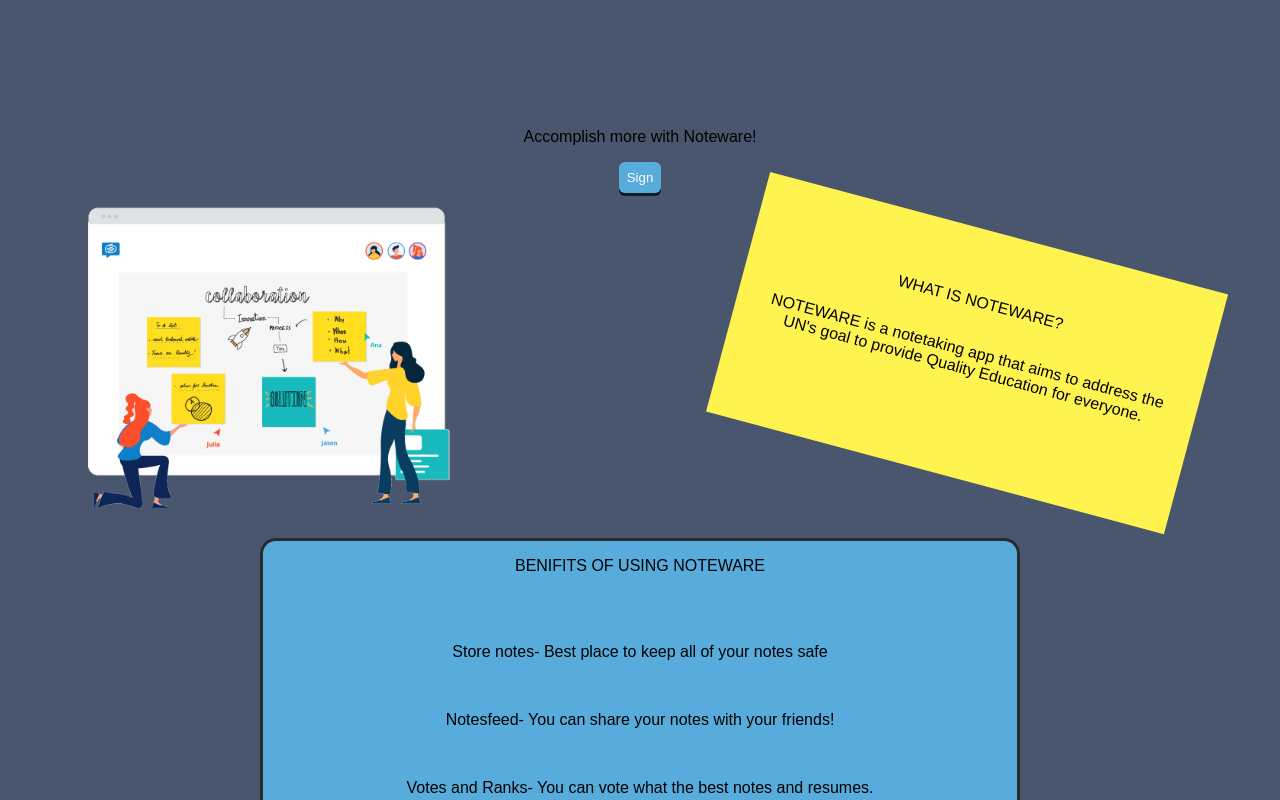
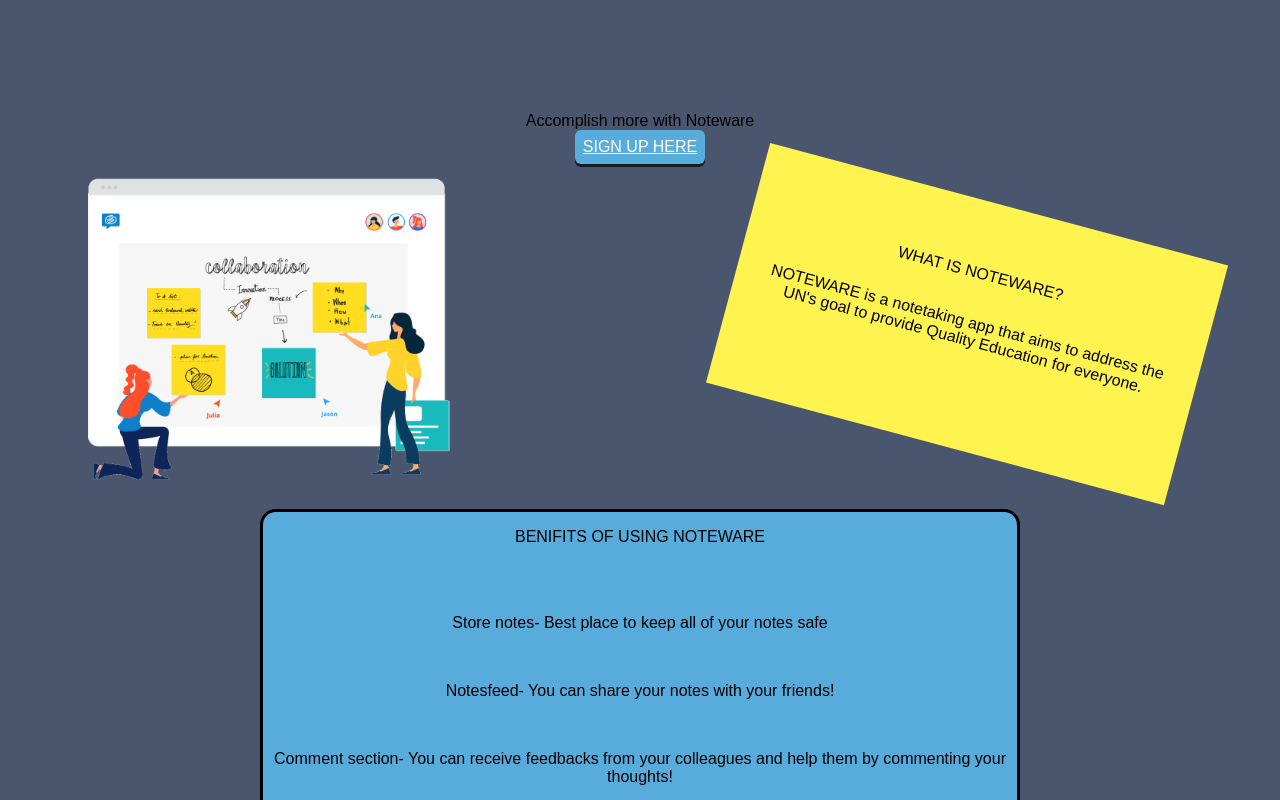
Before and after one commit to sadmoonys/CS2001p_retake_Marta_Ignatowicz, a React (Create React App) app in the folder front/: page / in a window 1280 px wide. Shown: the part 200-1000 px from the top of the page. Built offline with nearby package versions, Linux system fonts and the light colour scheme.

Commit message:
Redesigning homepage XD

```diff
--- a/front/src/Components/LandingPage/LandingIndex.jsx
+++ b/front/src/Components/LandingPage/LandingIndex.jsx
@@ -13,10 +13,11 @@ class LandingIndex extends Component {
             <section>
                 <Header />
                 <main>
-                <p>Accomplish more with Noteware!</p>
-                <button type="button" className="UP">Sign</button>
+                <label className='acc' for="Name">Accomplish more with Noteware</label>
+                <Link to="/Signup" className="UP">SIGN UP HERE </Link  >
                     <div className="firstBox">
                         <div className="box">
+
                             <img className="collaboration" src={notes} alt="" />
 
                         </div>
@@ -42,8 +43,6 @@ class LandingIndex extends Component {
                             <br></br>
                             <p> Notesfeed- You can share your notes with your friends!</p>
                             <br></br>
-                            <p> Votes and Ranks- You can vote what the best notes and resumes. </p>
-                            <br></br>
                             <p> Comment section- You can receive feedbacks from your colleagues and help them by commenting your thoughts!</p>
                             <br></br>
                             <p> Votes and Ranks- You can vote what the best notes and resume!</p>
--- a/front/src/Components/LandingPage/LandingStyle.css
+++ b/front/src/Components/LandingPage/LandingStyle.css
@@ -16,29 +16,6 @@ main {
     align-items: center;
 }
 
-.singUPbtn {
-    padding: 0.35em 1.2em;
-    margin: 0 0.3em 0.3em 0;
-    border-radius: 0.99em;
-    box-sizing: border-box;
-    font-family: 'Roboto', sans-serif;
-    font-weight: 300;
-    color: whitesmoke;
-    background-color: #2b2a2a;
-    transition: all 0.2s;
-}
-
-.singUPbtn:hover {
-    color: #000000;
-    background-color: #fff44f;
-}
-
-.signUp {
-    padding: 2%;
-    border-style: solid;
-    border-radius: 0.99em;
-}
-
 .aboutBox {
     margin: 3%;
     background-color: #fff44f;
@@ -52,7 +29,6 @@ main {
 .collaboration {
     width: 70%;
 }
-
 .secondBox {
 
     display: flex;
@@ -63,7 +39,7 @@ main {
     margin: 3%;
     border-style: solid;
     border-radius: 0.99em;
-    border-color: #2b2b2b;
+    box-shadow: rgba(0, 0, 0, 0.500) 0px 1x 0px;
     background-color: #58ACDB;
 }
 
@@ -99,10 +75,9 @@ main {
     color: white;
     --webkit-appearance: none;
     border: none;
-    box-shadow: rgba(0, 0, 0, 0.699) 0px 3px 0px;
+    box-shadow: rgba(0, 0, 0, 0.300) 0px 3px 0px;
     background-color:#58ACDB;
 
 }
 
-
 }
```
